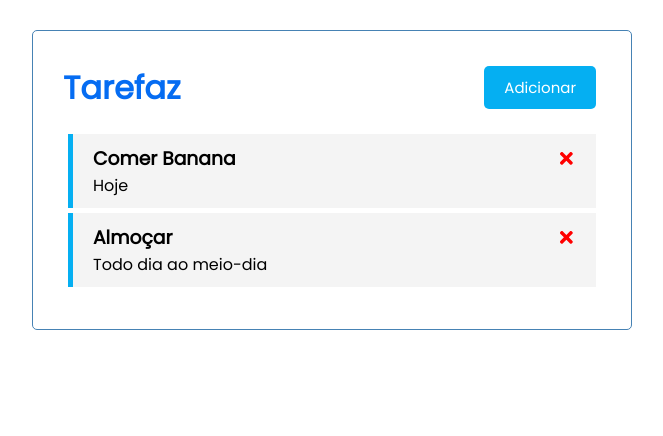
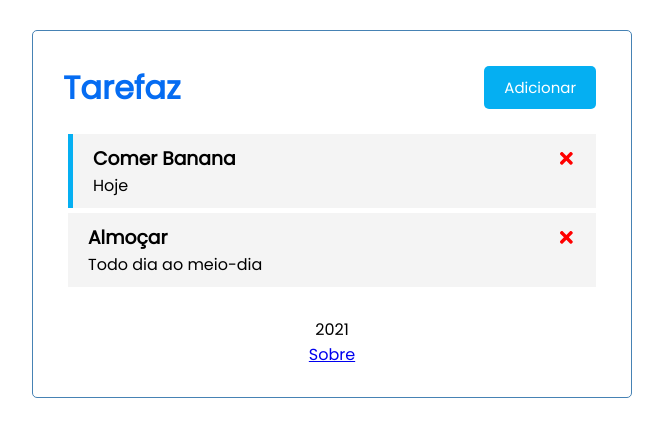
Before and after one commit to ralfguth/react-task-tracker, a React (Create React App) app: page / in a window 1280 px wide. Shown: the top 436 px of the page, without its empty margins (308-971 px from the left). Built offline with nearby package versions, Linux system fonts and the light colour scheme; data requests are answered from the project's data file.

Commit message:
adiciona footer e tela de about com roteamento

```diff
--- a/db.json
+++ b/db.json
@@ -9,7 +9,7 @@
     {
       "text": "Almoçar",
       "day": "Todo dia ao meio-dia",
-      "reminder": true,
+      "reminder": false,
       "id": 2
     }
   ]
--- a/package.json
+++ b/package.json
@@ -10,6 +10,7 @@
     "react": "^17.0.2",
     "react-dom": "^17.0.2",
     "react-icons": "^4.2.0",
+    "react-router-dom": "^5.2.0",
     "react-scripts": "4.0.3",
     "web-vitals": "^1.0.1"
   },
--- a/src/App.js
+++ b/src/App.js
@@ -1,7 +1,11 @@
-import { useState, useEffect } from 'react'
-import Header from './components/Header'
-import AddTask from './components/AddTask'
-import Tasks from './components/Tasks'
+import { useState, useEffect } from "react";
+import { BrowserRouter as Router, Route } from "react-router-dom";
+
+import Header from "./components/Header";
+import Footer from "./components/Footer";
+import About from "./components/About";
+import AddTask from "./components/AddTask";
+import Tasks from "./components/Tasks";
 
 function App() {
   const [showAddTask, setShowAddTask] = useState(false);
@@ -11,35 +15,33 @@ function App() {
     const getTasks = async () => {
       const tasksFromServer = await fetchTasks();
       setTasks(tasksFromServer);
-    }
+    };
     getTasks();
-  }, [])
-
+  }, []);
 
   // Pegar tarefas do banco
   const fetchTasks = async () => {
-    const res = await fetch('http://localhost:5000/tasks');
+    const res = await fetch("http://localhost:5000/tasks");
     const data = await res.json();
     return data;
-  }
+  };
 
   // Pegar uma tarefa do banco
   const fetchTask = async (id) => {
     const res = await fetch(`http://localhost:5000/tasks/${id}`);
     const data = await res.json();
     return data;
-  }
-
+  };
 
   // Adicionar Tarefa
   const adicionarTarefa = async (task) => {
-    const res = await fetch('http://localhost:5000/tasks', {
-      method: 'POST',
+    const res = await fetch("http://localhost:5000/tasks", {
+      method: "POST",
       headers: {
-        'Content-type': 'application/json',
+        "Content-type": "application/json",
       },
       body: JSON.stringify(task),
-    })
+    });
 
     const data = await res.json();
 
@@ -53,8 +55,8 @@ function App() {
   // Deletar Tarefa
   const deletarTarefa = async (id) => {
     await fetch(`http://localhost:5000/tasks/${id}`, {
-      method: 'DELETE'
-    })
+      method: "DELETE",
+    });
 
     setTasks(tasks.filter((task) => task.id !== id));
   };
@@ -65,28 +67,52 @@ function App() {
     const updTask = { ...taskToToggle, reminder: !taskToToggle.reminder };
 
     const res = await fetch(`http://localhost:5000/tasks/${id}`, {
-      method: 'PUT',
+      method: "PUT",
       headers: {
-        'Content-type': 'application/json'
+        "Content-type": "application/json",
       },
-      body: JSON.stringify(updTask)
+      body: JSON.stringify(updTask),
     });
 
     const data = await res.json();
 
     setTasks(
       tasks.map((task) =>
-        task.id === id ? { ...task, reminder: data.reminder } : task));
+        task.id === id ? { ...task, reminder: data.reminder } : task
+      )
+    );
   };
 
   return (
-    <div className="container">
-      <Header onAdd={() => setShowAddTask(!showAddTask)} showAdd={showAddTask} />
-      {showAddTask && <AddTask onAdd={adicionarTarefa} />}
-      {tasks.length > 0 ? (
-        <Tasks tasks={tasks} onDelete={deletarTarefa} onToggle={lembrete} />
-      ) : 'Sem tarefas cadastradas'}
-    </div>
+    <Router>
+      <div className="container">
+        <Header
+          onAdd={() => setShowAddTask(!showAddTask)}
+          showAdd={showAddTask}
+        />
+
+        <Route
+          path="/"
+          exact
+          render={(props) => (
+            <>
+              {showAddTask && <AddTask onAdd={adicionarTarefa} />}
+              {tasks.length > 0 ? (
+                <Tasks
+                  tasks={tasks}
+                  onDelete={deletarTarefa}
+                  onToggle={lembrete}
+                />
+              ) : (
+                "Sem tarefas cadastradas"
+              )}
+            </>
+          )}
+        />
+        <Route path="/sobre" component={About} />
+        <Footer />
+      </div>
+    </Router>
   );
 }
 
--- /dev/null
+++ b/src/components/About.js
@@ -0,0 +1,15 @@
+import { Link } from 'react-router-dom'
+
+const About = () => {
+    return (
+        <footer>
+            <h4>Feito por <a href='https://ralfguth.vercel.app/'>Ralf Guth</a></h4>
+            <br />
+
+            <Link to='/'>Voltar</Link>
+
+        </footer>
+    )
+}
+
+export default About
--- /dev/null
+++ b/src/components/Footer.js
@@ -0,0 +1,15 @@
+import { Link, useLocation } from 'react-router-dom'
+
+const Footer = () => {
+    const pagina = useLocation();
+
+    return (
+        <footer>
+
+            <p>2021</p>
+            {pagina.pathname === '/' && <Link to='/sobre'>Sobre</Link>}
+        </footer>
+    )
+}
+
+export default Footer
--- a/src/components/Header.js
+++ b/src/components/Header.js
@@ -1,10 +1,13 @@
 import Button from "./Button"
+import { useLocation } from 'react-router-dom'
 
 const Header = ({ title, onAdd, showAdd }) => {
+    const pagina = useLocation();
+
     return (
         <header className="header">
             <h1>{title}</h1>
-            <Button color={showAdd ? '#f55b5b' : '#05AFF2'} text={showAdd ? 'Fechar' : 'Adicionar'} onClick={onAdd} />
+            {pagina.pathname === '/' && <Button color={showAdd ? '#f55b5b' : '#05AFF2'} text={showAdd ? 'Fechar' : 'Adicionar'} onClick={onAdd} />}
         </header>
     )
 }
```
Also changed, not shown: 1 other file (tests, documents, lock files or other folders).
